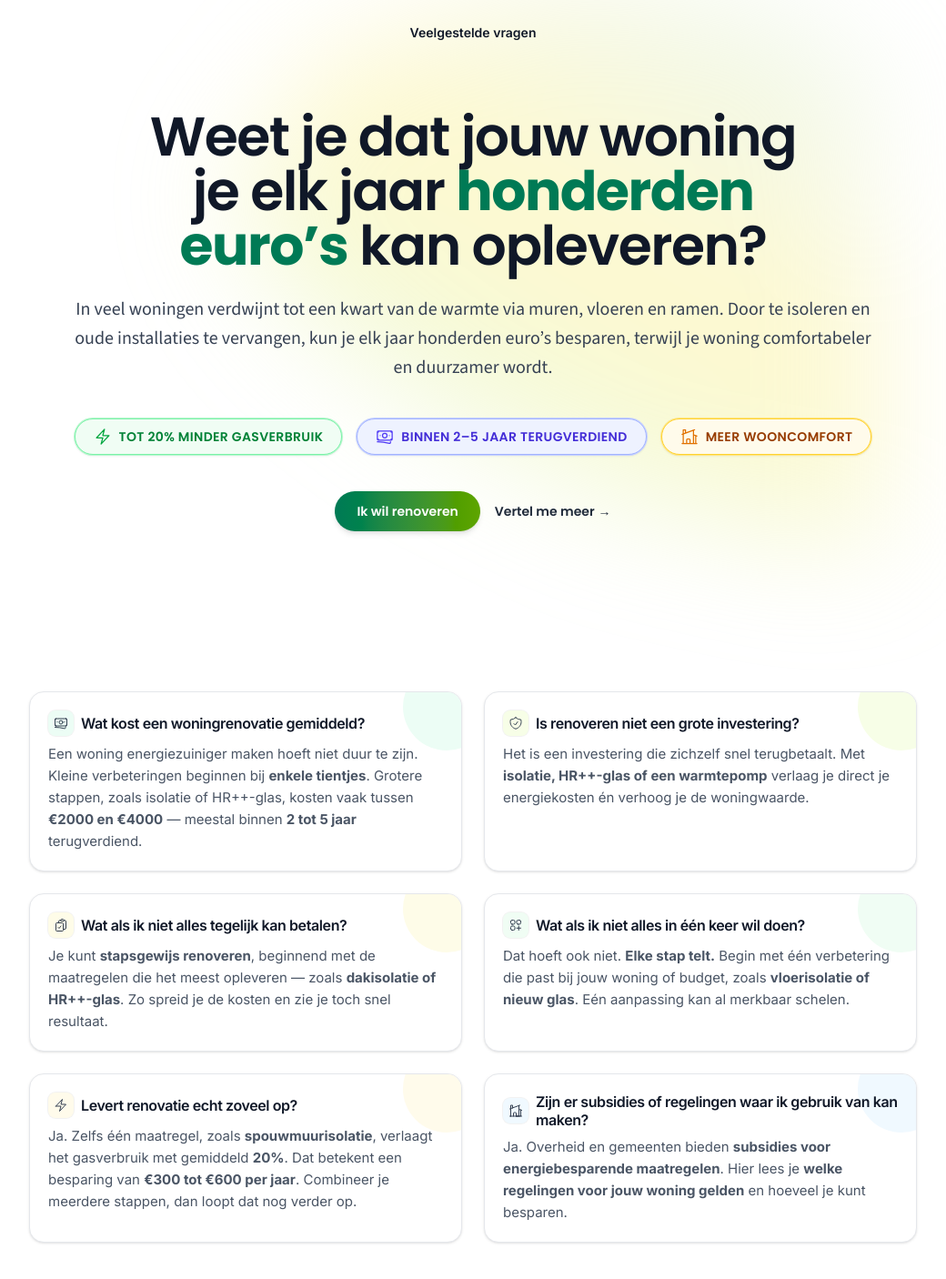
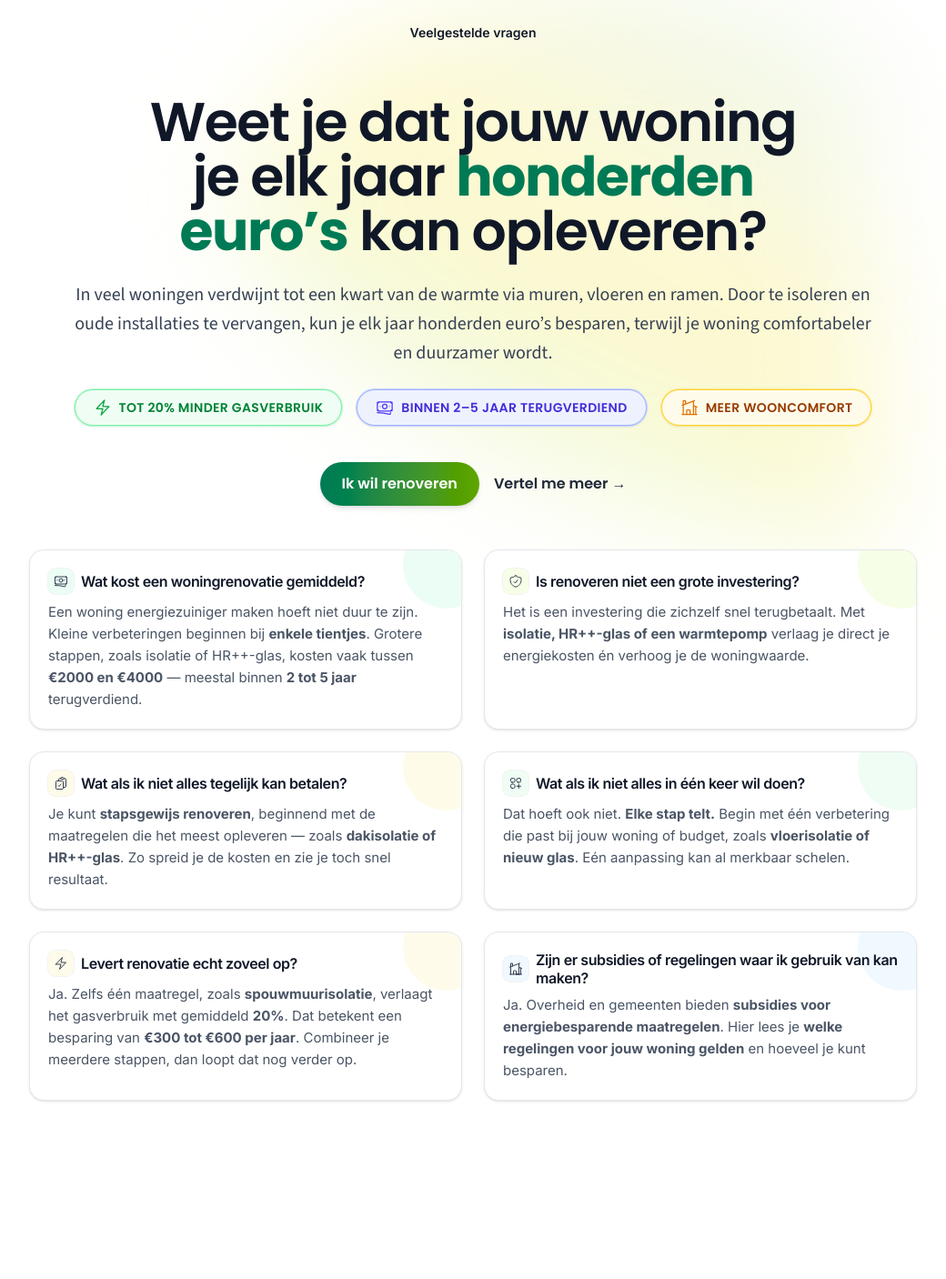
Before and after one commit to tjmichiels/renoveerjewoning, a Next.js app: page / in a window 1280 px wide. Shown: the top 1406 px of the page at 91% size, without its empty margins (120-1160 px from the left). After the commit the page ends 1234 px from the top, so only its background shows below. Built offline with nearby package versions, Linux system fonts and the light colour scheme.

Commit message:
Opmaak verbeterd

```diff
--- a/app/components/Hero.tsx
+++ b/app/components/Hero.tsx
@@ -17,7 +17,7 @@ export default function Hero({
     blob?: { from: string; via: string; to: string };
 }) {
     return (
-        <section className="relative mx-auto max-w-4xl py-16 text-center">
+        <section className="relative mx-auto max-w-4xl pt-12 pb-0 text-center">
             <GradientBlob from={blob.from} via={blob.via} to={blob.to}/>
 
             <h1 className="font-emphasis text-5xl tracking-tight text-balance text-gray-900 sm:text-6xl">
@@ -38,14 +38,14 @@ export default function Hero({
             <div className="mt-10 flex items-center justify-center gap-x-4">
                 <Link
                     href={ctaPrimary.href}
-                    className="font-emphasis rounded-full bg-gradient-to-r from-emerald-700 to-lime-600 px-6 py-3 text-sm font-semibold text-white shadow-md hover:opacity-90 hover:shadow-lg transition"
+                    className="font-emphasis rounded-full bg-gradient-to-r from-emerald-700 to-lime-600 px-6 py-3 text-base font-semibold text-white shadow-md hover:opacity-90 hover:shadow-lg transition"
                 >
                     {ctaPrimary.label}
                 </Link>
                 {ctaSecondary && (
                     <Link
                         href={ctaSecondary.href}
-                        className="font-emphasis text-sm font-semibold text-gray-800 hover:text-emerald-700 flex items-center gap-1"
+                        className="font-emphasis text-base font-semibold text-gray-800 hover:text-emerald-700 flex items-center gap-1"
                     >
                         {ctaSecondary.label} <span aria-hidden="true">→</span>
                     </Link>
--- a/app/components/QuickBenefits.tsx
+++ b/app/components/QuickBenefits.tsx
@@ -23,7 +23,7 @@ export default function QuickBenefits() {
     ];
 
     return (
-        <ul className="mt-10 flex flex-wrap justify-center gap-4">
+        <ul className="mt-6 flex flex-wrap justify-center gap-4">
             {benefits.map(({ icon: Icon, text, color, iconColor }, i) => (
                 <li key={i}>
           <span
--- a/app/page.tsx
+++ b/app/page.tsx
@@ -20,7 +20,7 @@ export default function Home() {
               blob={{ from: "from-emerald-200", via: "via-yellow-200", to: "to-sky-200" }}
           />
 
-          <section aria-labelledby="faq" className="mx-auto max-w-5xl py-12 sm:py-16">
+          <section aria-labelledby="faq" className="mx-auto max-w-5xl py-0">
             <h2 id="faq" className="sr-only">Veelgestelde vragen</h2>
 
             <FaqList
```
